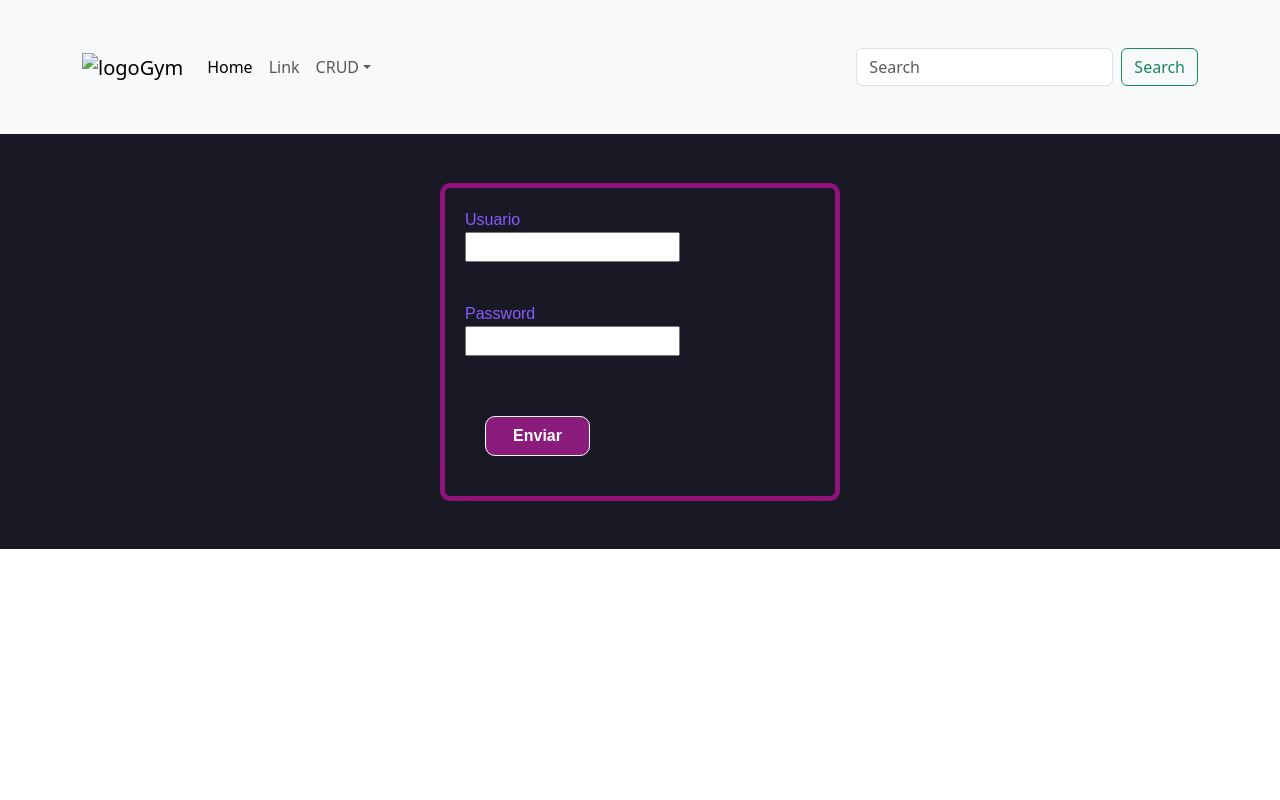
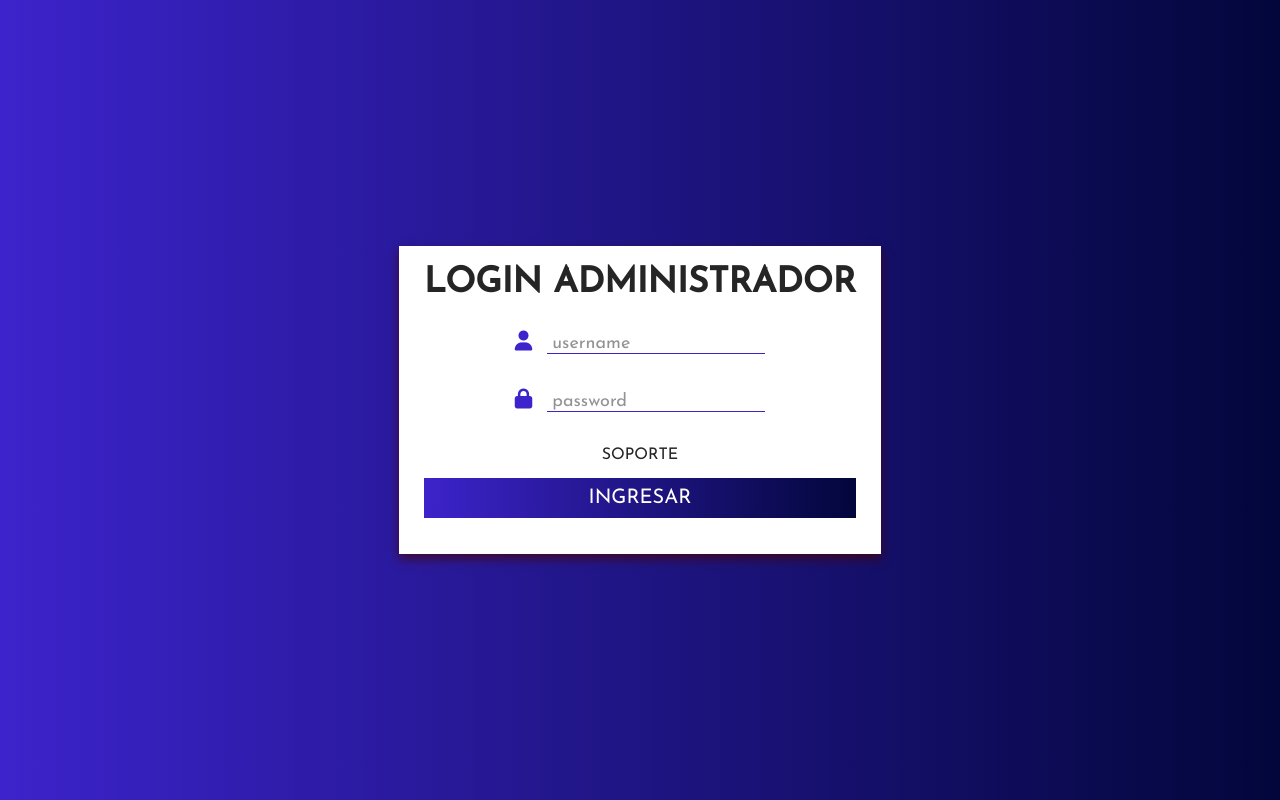
Before and after one commit to gabitarquini/backendCaC2023, a plain HTML site: page front/index.html in a window 1280 px wide. Drawn offline with nearby package versions, Linux system fonts and the light colour scheme.

Commit message:
front mejorado y solucion a la redireccion del login

```diff
--- a/front/estilo.css
+++ b/front/estilo.css
@@ -1,7 +1,37 @@
+@import url('https://fonts.googleapis.com/css2?family=Quicksand:wght@400;500;600&display=swap');
+@import url('https://fonts.googleapis.com/css2?family=Josefin+Sans:wght@400;500&display=swap');
+
+*{
+    padding: 0;
+    margin: 0;
+    text-decoration: none;
+    list-style: none;
+    box-sizing: border-box;
+    font-family:"Josefin Sans", sans-serif;
+    color: white;
+}
+
 main {
     background-color: #191825;
-    background-image: url("../../img/backgroundMain.jpeg");
+    background-image: url("./img/backgroundMain.jpeg");
 
+}
+
+.navbar {
+    background-image: url("./img/black-backg.jpeg");
+    color: white;
+    font-style: bold;
+}
+
+.dropdown-menu, .dropdown-item {
+    color: white;
+    font-style: bold;
+    background-image: url("./img/backgroundMain.jpeg");
+}
+
+#dropdownId{
+    color: white;
+    font-style: bold;
 }
 
 .container {
--- a/front/index.html
+++ b/front/index.html
@@ -1,65 +1,32 @@
-<!doctype html>
+<!DOCTYPE html>
 <html lang="en">
-    <head>
-        <title>Title</title>
-        <!-- Required meta tags -->
-        <meta charset="utf-8" />
-        <meta
-            name="viewport"
-            content="width=device-width, initial-scale=1, shrink-to-fit=no"
-        />
-        <link rel="stylesheet" href="estilo.css">
-        <!-- Bootstrap CSS v5.2.1 -->
-        <link
-            href="https://cdn.jsdelivr.net/npm/bootstrap@5.3.2/dist/css/bootstrap.min.css"
-            rel="stylesheet"
-            integrity="sha384-T3c6CoIi6uLrA9TneNEoa7RxnatzjcDSCmG1MXxSR1GAsXEV/Dwwykc2MPK8M2HN"
-            crossorigin="anonymous"
-        />
-    </head>
+<head>
+    <meta charset="UTF-8">
+    <meta http-equiv="X-UA-Compatible" content="IE=edge">
+    <meta name="viewport" content="width=device-width, initial-scale=1.0">
+    <title>GYM-HTML - Privado</title>
+    <link rel="stylesheet" href="login.css">
+    <link rel="stylesheet" href="https://cdnjs.cloudflare.com/ajax/libs/font-awesome/6.1.1/css/all.min.css" integrity="sha512-KfkfwYDsLkIlwQp6LFnl8zNdLGxu9YAA1QvwINks4PhcElQSvqcyVLLD9aMhXd13uQjoXtEKNosOWaZqXgel0g==" crossorigin="anonymous" referrerpolicy="no-referrer" />
+</head>
+<body>
 
-    <body>
-        <header id="header">
+    <form action="">
+        <h1 class="title">LOGIN ADMINISTRADOR</h1>
+        <label>
+            <i class="fa-solid fa-user"></i>
+            <input placeholder="username" type="text" id="username">
+        </label>
+        <label>
+            <i class="fa-solid fa-lock"></i>
+            <input placeholder="password" type="password" id="password">
+        </label>
+        <a href="#" class="link">SOPORTE</a>
 
-        </header>
-        <main>
-            <div class="container" id="app">
-                <form onsubmit="return validar();" class="formu"  id="formulario" style="margin:10px auto ; width: 400px; padding: 20px;">
-            <div class="mb-3">
-                <label for="nombre">Usuario</label>
-                <input type="text" name="nombre" id="nombre" v-model="nombre">
-                <div id="validar_usuario" style="color:red;">&nbsp; </div>
-              </div>
+        <button id="button">INGRESAR</button>
+        <br>
+        <div id="errorMessages" style="color: red;"></div>
+    </form>
 
-              <div class="mb-3">
-                <label for="clave">Password</label>
-                <input type="text" name="clave" id="clave" v-model="horarios">
-                <div id="validar_clave" style="color:red;">&nbsp; </div>
-              </div>
-
-              <div>
-                <button type="submit" class="formulario_btn" value="Enviar" style="margin:20px ; height: 40px; line-height:20px; width:30%; color: white; background-color:#8A1D7C;font-weight: bold; font-size: 100%; border: 1px solid white; border-radius: 10px; cursor: pointer;">Enviar</button>
-              </div>
-            </form>
-        </div>
-
-        </main>
-        <footer>
-            <!-- place footer here -->
-        </footer>
-        <!-- Bootstrap JavaScript Libraries -->
-        <script
-            src="https://cdn.jsdelivr.net/npm/@popperjs/core@2.11.8/dist/umd/popper.min.js"
-            integrity="sha384-I7E8VVD/ismYTF4hNIPjVp/Zjvgyol6VFvRkX/vR+Vc4jQkC+hVqc2pM8ODewa9r"
-            crossorigin="anonymous"
-        ></script>
-
-        <script
-            src="https://cdn.jsdelivr.net/npm/bootstrap@5.3.2/dist/js/bootstrap.min.js"
-            integrity="sha384-BBtl+eGJRgqQAUMxJ7pMwbEyER4l1g+O15P+16Ep7Q9Q+zqX6gSbd85u4mG4QzX+"
-            crossorigin="anonymous"
-        ></script>
-        <script src="./js/main.js"></script>
-        <script src="./js/validacion_formulario.js"></script>
-    </body>
+    <script src="./js/validacion_formulario.js"></script>
+</body>
 </html>
--- a/front/js/main.js
+++ b/front/js/main.js
@@ -1,7 +1,7 @@
 document.getElementById("header").innerHTML = `
-            <nav class="navbar navbar-expand-sm navbar-light bg-light">
+            <nav class="navbar navbar-expand-sm navbar-ligth bg-ligth">
                 <div class="container">
-                    <a class="navbar-brand" href="index.html"><img src="../../img/logoGym.png" alt="logoGym" width="50px"></a>
+                    <a class="navbar-brand" href="productos.html"><img src="./img/logoGym.png" alt="logoGym" width="50px"></a>
                     <button class="navbar-toggler d-lg-none" type="button" data-bs-toggle="collapse"
                         data-bs-target="#collapsibleNavId" aria-controls="collapsibleNavId" aria-expanded="false"
                         aria-label="Toggle navigation">
@@ -9,26 +9,16 @@ document.getElementById("header").innerHTML = `
                     </button>
                     <div class="collapse navbar-collapse" id="collapsibleNavId">
                         <ul class="navbar-nav me-auto mt-2 mt-lg-0">
-                            <li class="nav-item">
-                                <a class="nav-link active" href="index.html" aria-current="page">Home
-                                    <span class="visually-hidden">(current)</span></a>
-                            </li>
-                            <li class="nav-item">
-                                <a class="nav-link" href="#">Link</a>
-                            </li>
                             <li class="nav-item dropdown">
                                 <a class="nav-link dropdown-toggle" href="#" id="dropdownId" data-bs-toggle="dropdown"
                                     aria-haspopup="true" aria-expanded="false">CRUD</a>
                                 <div class="dropdown-menu" aria-labelledby="dropdownId">
-                                    <a class="dropdown-item" href="productos.html">Productos</a>
+                                    <a class="dropdown-item" href="productos.html">CLASES/SERVICIOS</a>
                                 </div>
                             </li>
                         </ul>
                         <form class="d-flex my-2 my-lg-0">
-                            <input class="form-control me-sm-2" type="text" placeholder="Search" />
-                            <button class="btn btn-outline-success my-2 my-sm-0" type="submit">
-                                Search
-                            </button>
+                            <a class="nav-link" href="index.html">SALIR</a>
                         </form>
                     </div>
                 </div>
--- a/front/js/validacion_formulario.js
+++ b/front/js/validacion_formulario.js
@@ -1,32 +1,20 @@
-function validar() {
-    let usuario = document.getElementById("nombre");
-    let clave = document.getElementById("clave");
-    let error = false;
-document.getElementById("validar_usuario").innerHTML = "&nbsp;";
-document.getElementById("validar_clave").innerHTML = "&nbsp;";
-if (usuario.value !== "Administrador01") {
-        document.getElementById("validar_usuario").innerHTML = "usuario incorrecto";
-        error = true;
-        usuario.focus();
-    }
-    if (clave.value !== "clave1234") {
-        document.getElementById("validar_clave").innerHTML = "clave incorrecta";
-        error = true;
-        clave.focus();
+const username = document.getElementById('username')
+const password = document.getElementById('password')
+const button = document.getElementById('button')
+const errorMessages = document.getElementById('errorMessages');
+const dataOk = {username: 'admin', password: '1234'}
+
+button.addEventListener('click', (e) => {
+    e.preventDefault()
+    const data = {
+        username: username.value,
+        password: password.value
     }
 
-    if (error == false) {
-
-        document.getElementById("nombre").value = ""
-        document.getElementById("validar_usuario").innerHTML = "";
-        document.getElementById("clave").value = ""
-        document.getElementById("validar_clave").innerHTML = "";
-
+    if (data.username === dataOk.username && data.password === dataOk.password) {
+        console.log("ENTRE ACA");
         window.location.href= "./productos.html"
+    } else {
+        errorMessages.textContent = "Usuario o contraseña incorrectos.";
     }
-
-    if (error)
-        return false;
-    else
-        return true;
-}
+})
--- /dev/null
+++ b/front/login.css
@@ -0,0 +1,73 @@
+@import url('https://fonts.googleapis.com/css2?family=Quicksand:wght@400;500;600&display=swap');
+@import url('https://fonts.googleapis.com/css2?family=Josefin+Sans:wght@400;500&display=swap');
+
+*{
+    padding: 0;
+    margin: 0;
+    text-decoration: none;
+    list-style: none;
+    box-sizing: border-box;
+    font-family:"Josefin Sans", sans-serif;
+}
+
+body {
+    display: flex;
+    align-items: center;
+    justify-content: center;
+    min-height: 100vh;
+    background: linear-gradient(to right, #3c23cb, #02063b);
+}
+
+form {
+    display: flex;
+    flex-direction: column;
+    background: #fff;
+    text-align: center;
+    padding: 20px 25px;
+    box-shadow: 0 5px 10px rgba(71, 3, 6, 0.7);
+}
+
+form .title {
+    color: #252525;
+    font-size: 35px;
+    font-weight: 800;
+    margin-bottom: 30px;
+}
+
+form label {
+    margin-bottom: 35px;
+}
+
+form label .fa-solid {
+    font-size: 20px;
+    color: #3c23cb;
+    margin-right: 10px;
+}
+
+form label input {
+    outline: none;
+    border: none;
+    color: #252525;
+    border-bottom: solid 1px #3c23cb;
+    padding: 0 5px;
+    font-size: 18px;
+}
+
+form label input::placeholder {
+    color: rgba(37, 37, 37, 0.5);
+}
+
+
+form .link {
+    color: #252525;
+    margin-bottom: 15px;
+}
+
+form button {
+    color: #fff;
+    border: none;
+    background: linear-gradient(to right, #3c23cb, #02063b);
+    padding: 10px 15px;
+    cursor: pointer;
+    font-size: 20px;
+}
```
Also changed, not shown: front/producto_nuevo.html (+2 -2 lines), front/producto_update.html (+2 -2 lines), front/img/backgroundMain.jpeg (added), front/img/black-backg.jpeg (added), front/img/fondo-contacto.jpg (added), front/img/logoGym.png (added).
